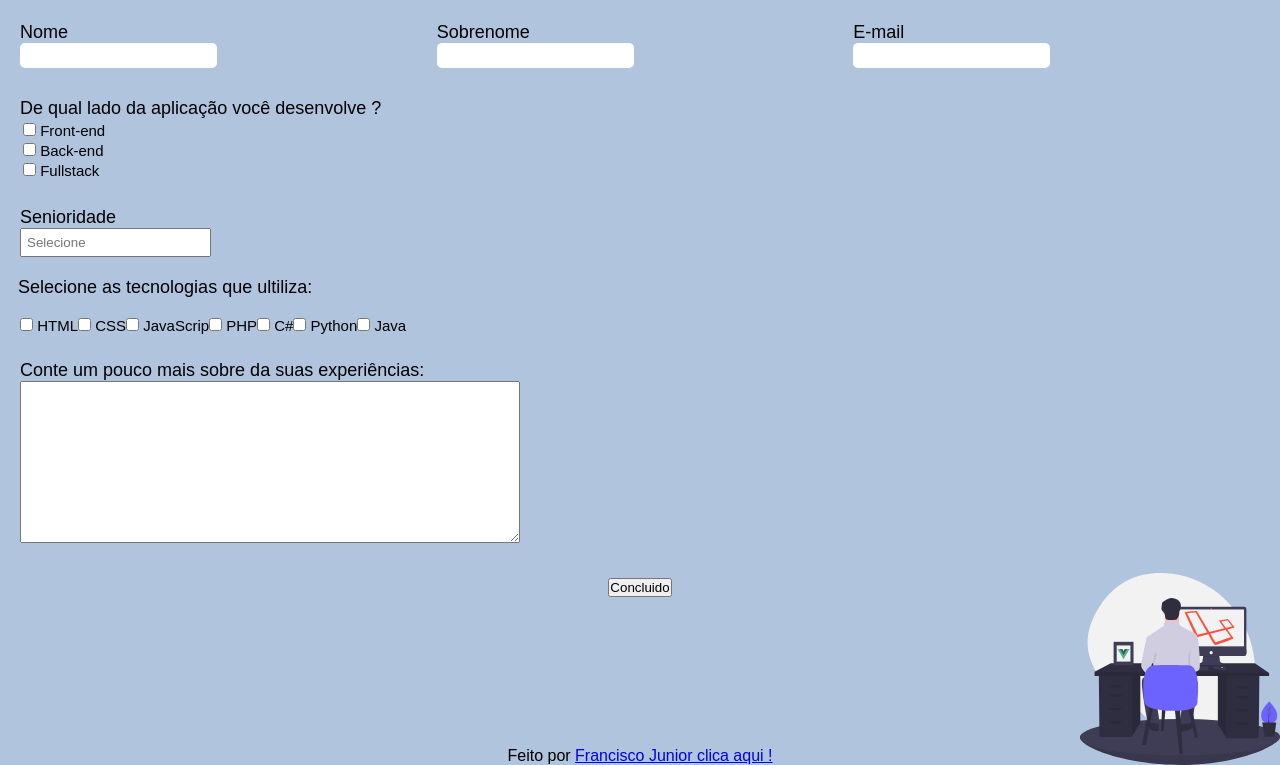
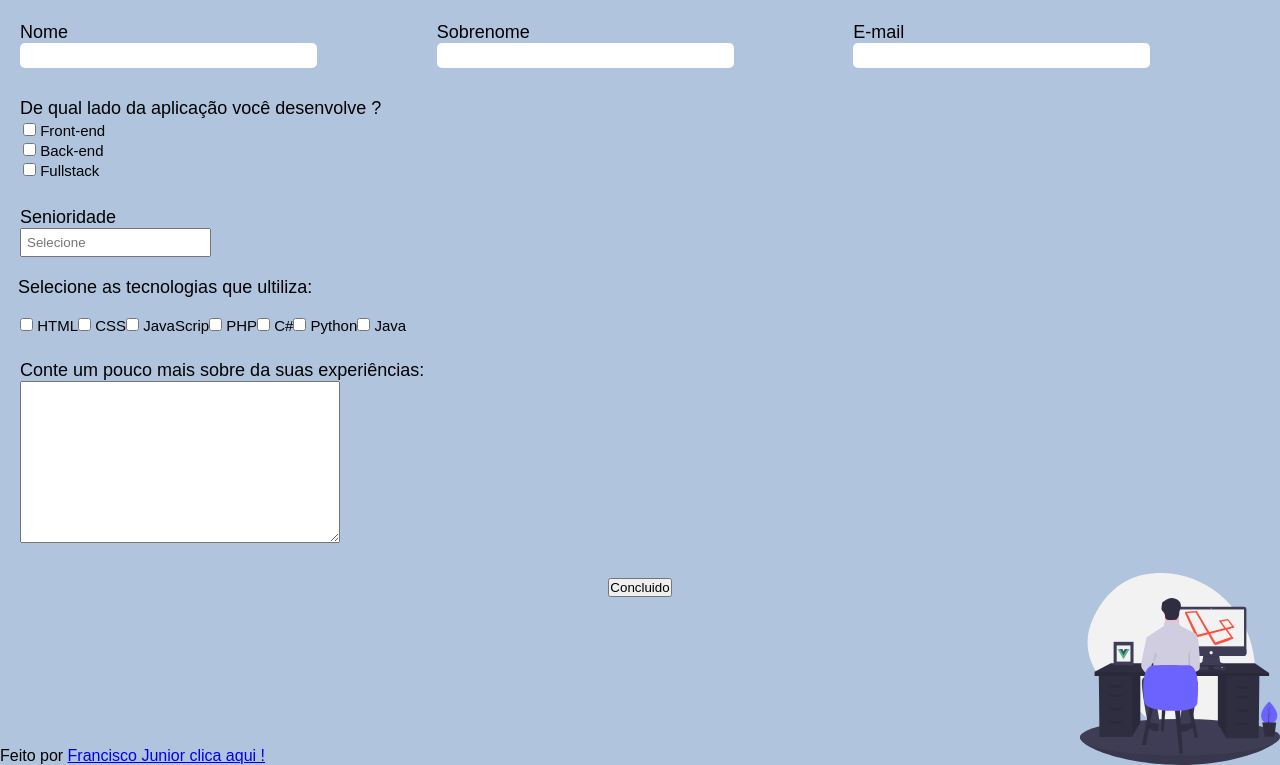
Before and after one commit to franciscojuniorflsjr/Cadastro-para-Devs, a plain HTML site: page index.html in a window 1280 px wide. Shown: the part 76-841 px from the top of the page. Drawn offline with Linux system fonts and the light colour scheme.

Commit message:
atualização

```diff
--- a/style.css
+++ b/style.css
@@ -68,7 +68,7 @@ font-size: 18px;
 .form-group textarea {
     border-radius: 5px;
     border: none;
-    padding: 5px 10px;
+    padding: 5px 60px;
 }
 
 .professional {
@@ -119,7 +119,7 @@ font-size: 18px;
     padding:10px 20px;
 }
 .message textarea{
-min-width: 500px;
+min-width: 320px;
 padding: 5px 10px;
 margin: 0;
 
@@ -130,9 +130,10 @@ text-align: center;
 padding-bottom: 150px;
 background-size: 20px;
 
+
 }
 footer {
-    text-align: center;
+    text-align: left;
    text-decoration: none ;
 
 
```
